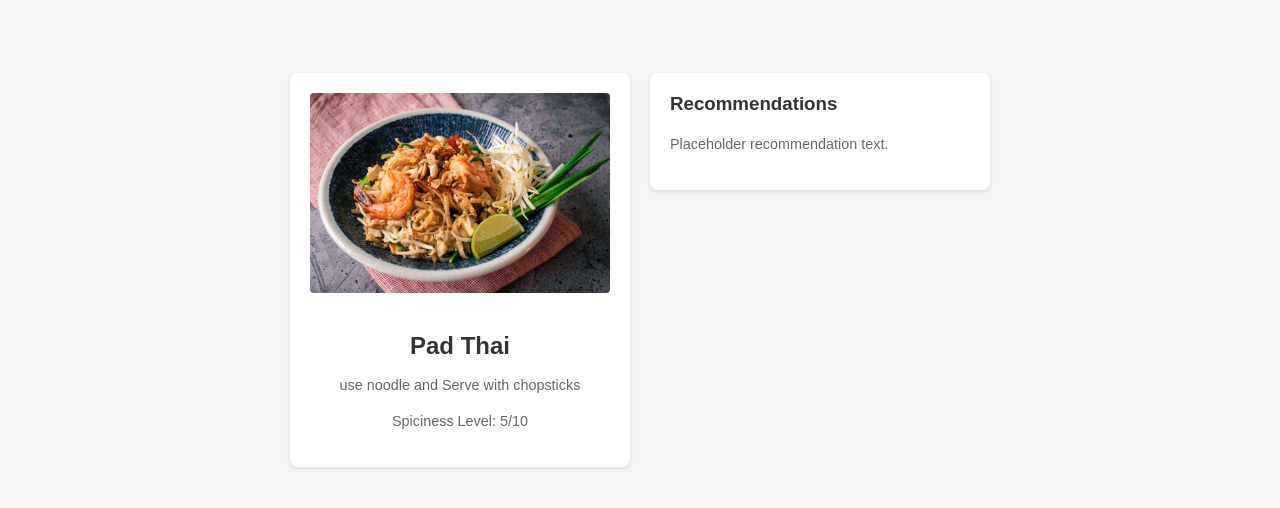
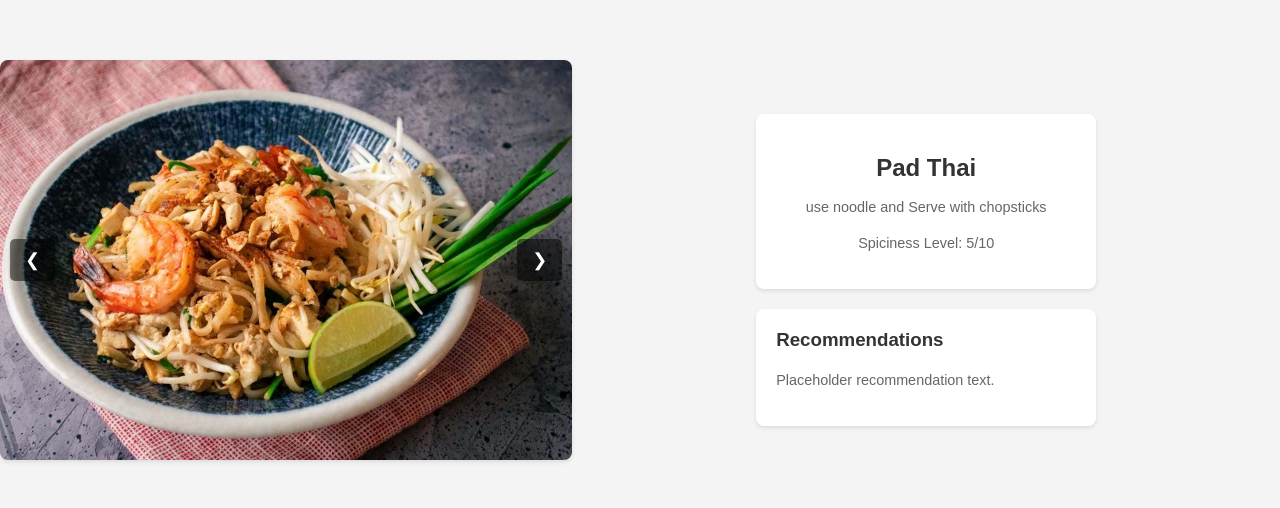
Before and after one commit to InwSaKodBeiw007/SDD-specKit-Gemini, a website: page src/index.html in a window 1280 px wide. Shown: the part 130-638 px from the top of the page. Drawn offline with Linux system fonts and the light colour scheme.

Commit message:
add image by ge

```diff
--- a/src/index.html
+++ b/src/index.html
@@ -7,9 +7,22 @@
     <link rel="stylesheet" href="style.css">
 </head>
 <body>
+    <div class="carousel-container">
+        <div class="carousel-slide">
+            <img src="images/Padd-Thai-HD.jpg" alt="Pad Thai">
+        </div>
+        <div class="carousel-slide">
+            <img src="images/image1.jpg" alt="Food Image 1">
+        </div>
+        <div class="carousel-slide">
+            <img src="images/image2.jpg" alt="Food Image 2">
+        </div>
+        <button class="prev-btn">&#10094;</button>
+        <button class="next-btn">&#10095;</button>
+    </div>
+
     <div class="container">
         <div class="food-card">
-            <img id="food-image" src="" alt="Pad Thai">
             <h2 id="food-name"></h2>
             <p id="food-description"></p>
             <p id="spiciness-level"></p>
--- a/src/script.js
+++ b/src/script.js
@@ -13,9 +13,37 @@ const recommendation = {
 
 // Populate HTML elements with data when the DOM is fully loaded
 document.addEventListener('DOMContentLoaded', () => {
-    document.getElementById('food-image').src = foodItem.imageUrl;
+    // document.getElementById('food-image').src = foodItem.imageUrl; // Removed as carousel handles images
     document.getElementById('food-name').textContent = foodItem.name;
     document.getElementById('food-description').textContent = foodItem.description;
     document.getElementById('spiciness-level').textContent = `Spiciness Level: ${foodItem.spicinessLevel}`;
     document.getElementById('recommendation-text').textContent = recommendation.text;
+
+    // Carousel functionality
+    const slides = document.querySelectorAll('.carousel-slide');
+    const prevBtn = document.querySelector('.prev-btn');
+    const nextBtn = document.querySelector('.next-btn');
+    let currentSlide = 0;
+
+    function showSlide(index) {
+        slides.forEach((slide, i) => {
+            slide.style.display = (i === index) ? 'block' : 'none';
+        });
+    }
+
+    function nextSlide() {
+        currentSlide = (currentSlide + 1) % slides.length;
+        showSlide(currentSlide);
+    }
+
+    function prevSlide() {
+        currentSlide = (currentSlide - 1 + slides.length) % slides.length;
+        showSlide(currentSlide);
+    }
+
+    prevBtn.addEventListener('click', prevSlide);
+    nextBtn.addEventListener('click', nextSlide);
+
+    // Show the first slide initially
+    showSlide(currentSlide);
 });
--- a/src/style.css
+++ b/src/style.css
@@ -81,3 +81,47 @@ body {
         max-width: 400px;
     }
 }
+
+/* Carousel Styling */
+.carousel-container {
+    position: relative;
+    width: 600px; /* Adjust as needed */
+    height: 400px; /* Adjust as needed */
+    overflow: hidden;
+    margin-bottom: 20px;
+    border-radius: 8px;
+    box-shadow: 0 2px 4px rgba(0, 0, 0, 0.1);
+}
+
+.carousel-slide {
+    display: none;
+    width: 100%;
+    height: 100%;
+}
+
+.carousel-slide img {
+    width: 100%;
+    height: 100%;
+    object-fit: cover;
+}
+
+.prev-btn, .next-btn {
+    position: absolute;
+    top: 50%;
+    transform: translateY(-50%);
+    background-color: rgba(0, 0, 0, 0.5);
+    color: white;
+    border: none;
+    padding: 10px 15px;
+    cursor: pointer;
+    font-size: 18px;
+    border-radius: 5px;
+}
+
+.prev-btn {
+    left: 10px;
+}
+
+.next-btn {
+    right: 10px;
+}
```
Also changed, not shown: eslint.config.js (added, +16 -0 lines), package.json (added, +25 -0 lines), src/images/image1.jpg (added), src/images/image2.jpg (added), 1 other file.
